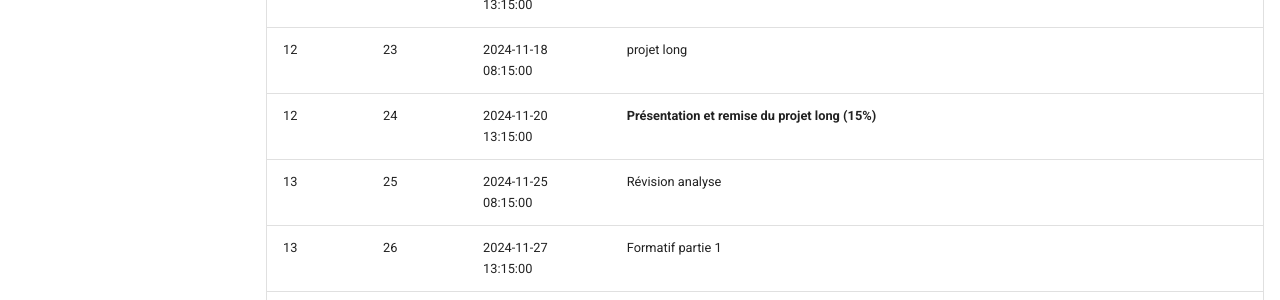
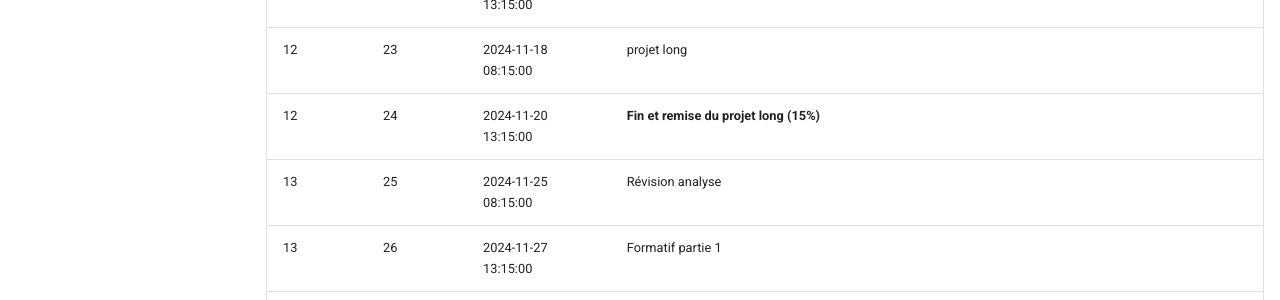
Before and after one commit to cegepvictoetienne/bd2, an MkDocs documentation site: the page built from docs/horaire.md, in a window 1280 px wide and 900 px high, scrolled down 1907 px. Shown: the part 260-560 px from the top of the window. Built offline with MkDocs 1.6.1 and Material for MkDocs 9.7.7, drawn with Linux system fonts in a browser that asks for light colours; comment, search, counter and statistics services are not loaded.

Commit message:
changement horaire

```diff
--- a/docs/horaire.md
+++ b/docs/horaire.md
@@ -24,7 +24,7 @@ Semaine|Cours|Date|Sujet|Exercice
 11|21|2024-11-11 08:15:00|projet long|
 11|22|2024-11-13 13:15:00|projet long|
 12|23|2024-11-18 08:15:00|projet long|
-12|24|2024-11-20 13:15:00|__Présentation et remise du projet long (15%)__|
+12|24|2024-11-20 13:15:00|__Fin et remise du projet long (15%)__|
 13|25|2024-11-25 08:15:00|Révision analyse|
 13|26|2024-11-27 13:15:00|Formatif partie 1|
 14|27|2024-12-02 08:15:00|Formatif partie 2|
```
Also changed, not shown: docs/evaluations/resume.md (+1 -1 lines), 1 other file.
